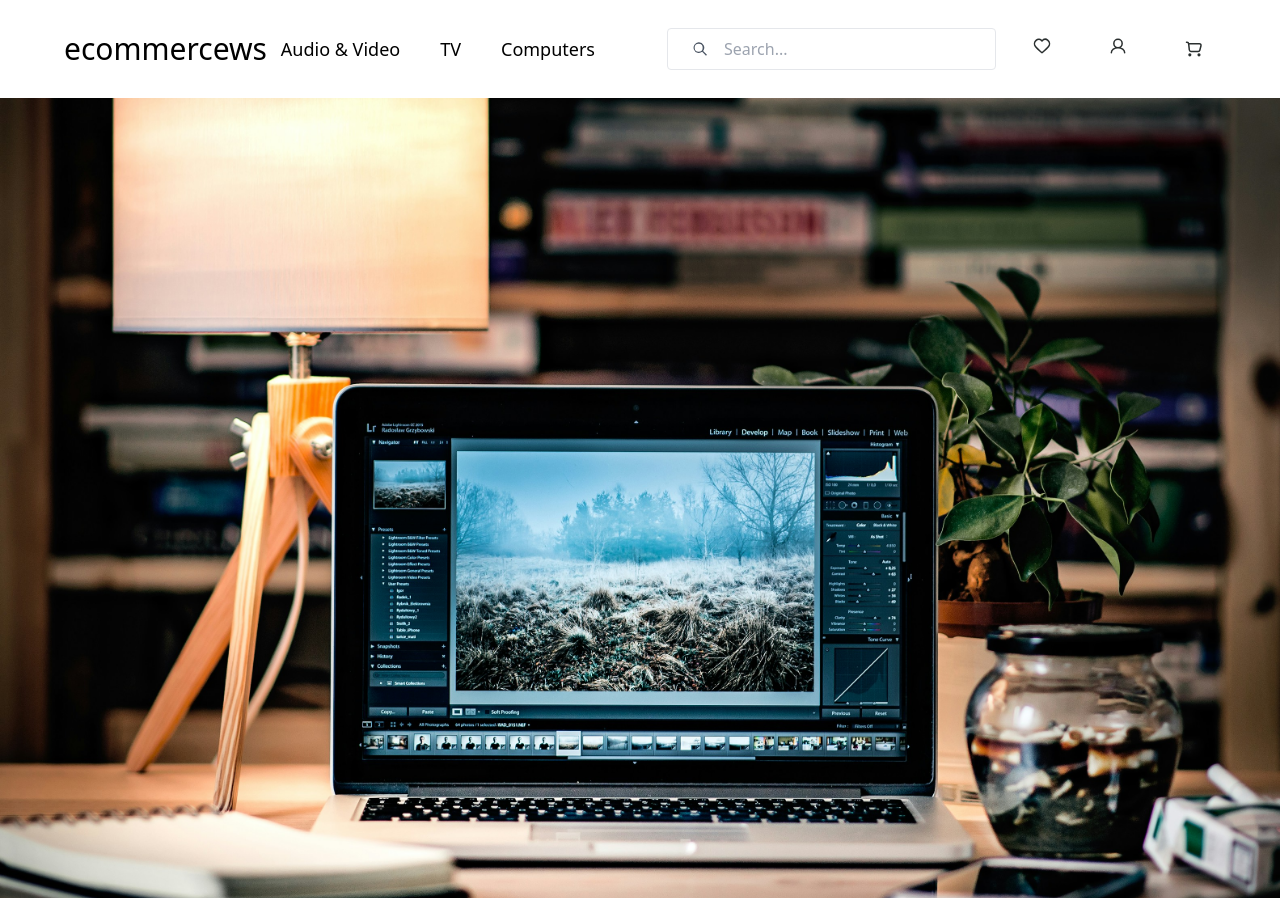
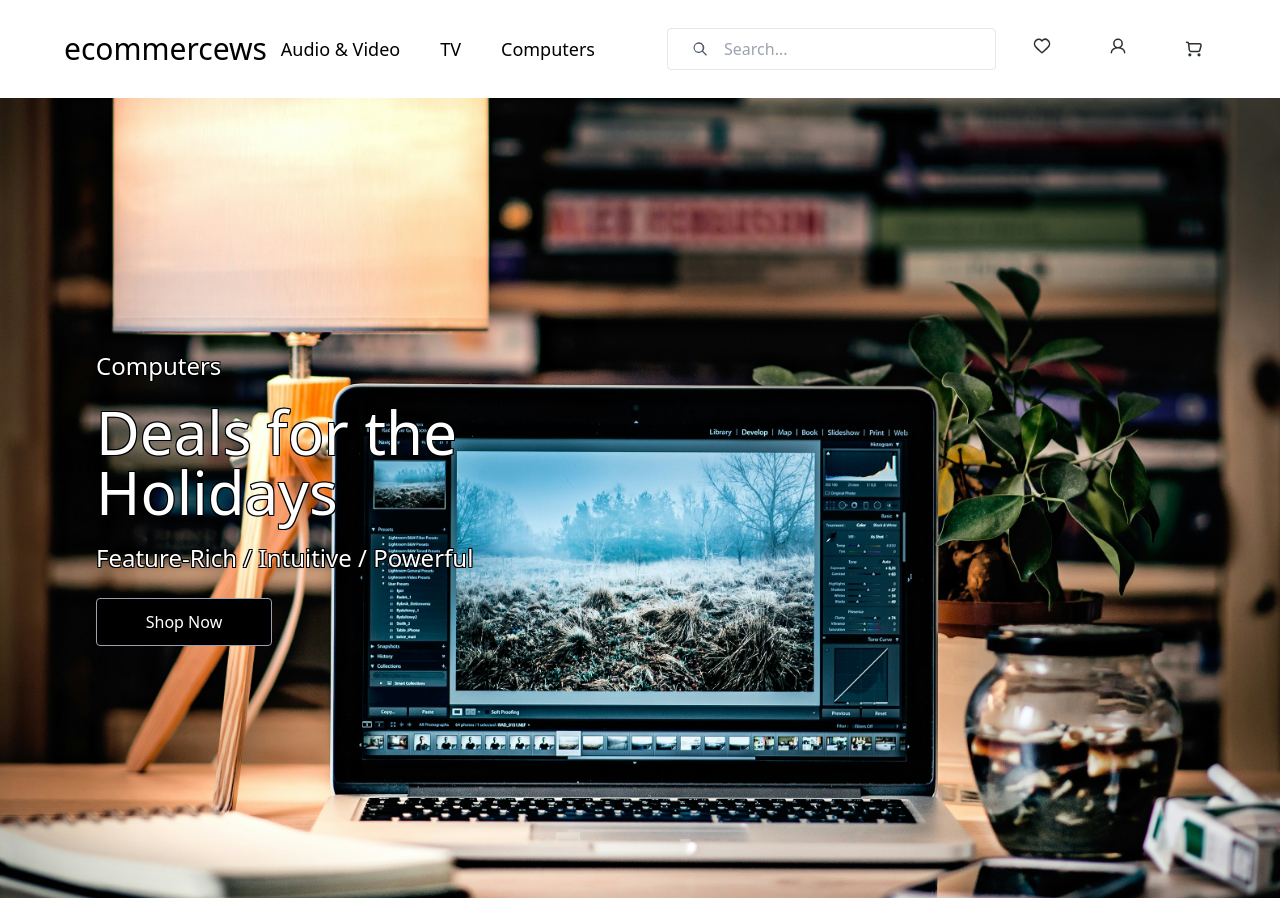
Before and after one commit to asif-kamal/ecommerce-app, a React (Vite) app in the folder ecommerce-app/: page / in a window 1280 px wide. Built offline with nearby package versions, Linux system fonts and the light colour scheme.

Commit message:
added TailWind CSS for text inside banner

```diff
--- a/ecommerce-app/src/components/HeroSection/HeroSection.tsx
+++ b/ecommerce-app/src/components/HeroSection/HeroSection.tsx
@@ -3,9 +3,25 @@
 const HeroSection = () => {
   return (
     <div
-      className="relative flex items-center bg-cover text-start bg-center h-screen w-full"
+      className="relative flex items-center bg-cover bg-center text-left h-screen w-full"
       style={{ backgroundImage: `url(${HeroImg})` }}
-    ></div>
+    >
+      <div className="absolute top-0 right-0 bottom-0 left-0"></div>
+      <main className="px-10 lg:px-24 z-10">
+        <div className="text-left">
+          <h2 className="text-2xl text-white text-outline">Computers</h2>
+        </div>
+        <p className="mt-3 text-white text-outline sm:mt-5 sm:max-w-xl text-6xl">
+          Deals for the Holidays
+        </p>
+        <p className="mt-3 text-white text-outline sm:mt-5 sm:max-w-xl text-2xl">
+          Feature-Rich / Intuitive / Powerful
+        </p>
+        <button className="border rounded mt-6 border-gray-400 text-white bg-black w-44 h-12">
+          Shop Now
+        </button>
+      </main>
+    </div>
   );
 };
 
```
